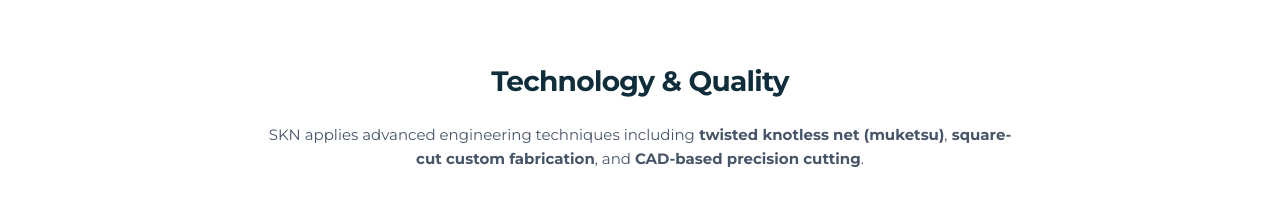
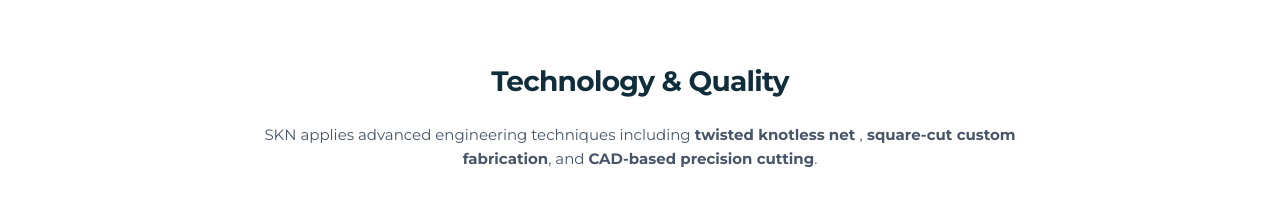
Before and after one commit to sekyungnetadmin/sekyungtex, a Next.js app: page /en in a window 1280 px wide. Shown: the part 1960-2175 px from the top of the page. Built offline with nearby package versions, Linux system fonts and the light colour scheme.

Commit message:
del muketsu

```diff
--- a/components/SekyungnetManufacturing.jsx
+++ b/components/SekyungnetManufacturing.jsx
@@ -234,7 +234,7 @@
 
         <p className="text-body max-w-3xl mx-auto mb-16 text-slate-600 leading-relaxed">
           SKN applies advanced engineering techniques including
-          <strong> twisted knotless net (muketsu)</strong>,
+          <strong> twisted knotless net </strong>,
           <strong> square-cut custom fabrication</strong>,
           and <strong>CAD-based precision cutting</strong>.
         </p>
```
